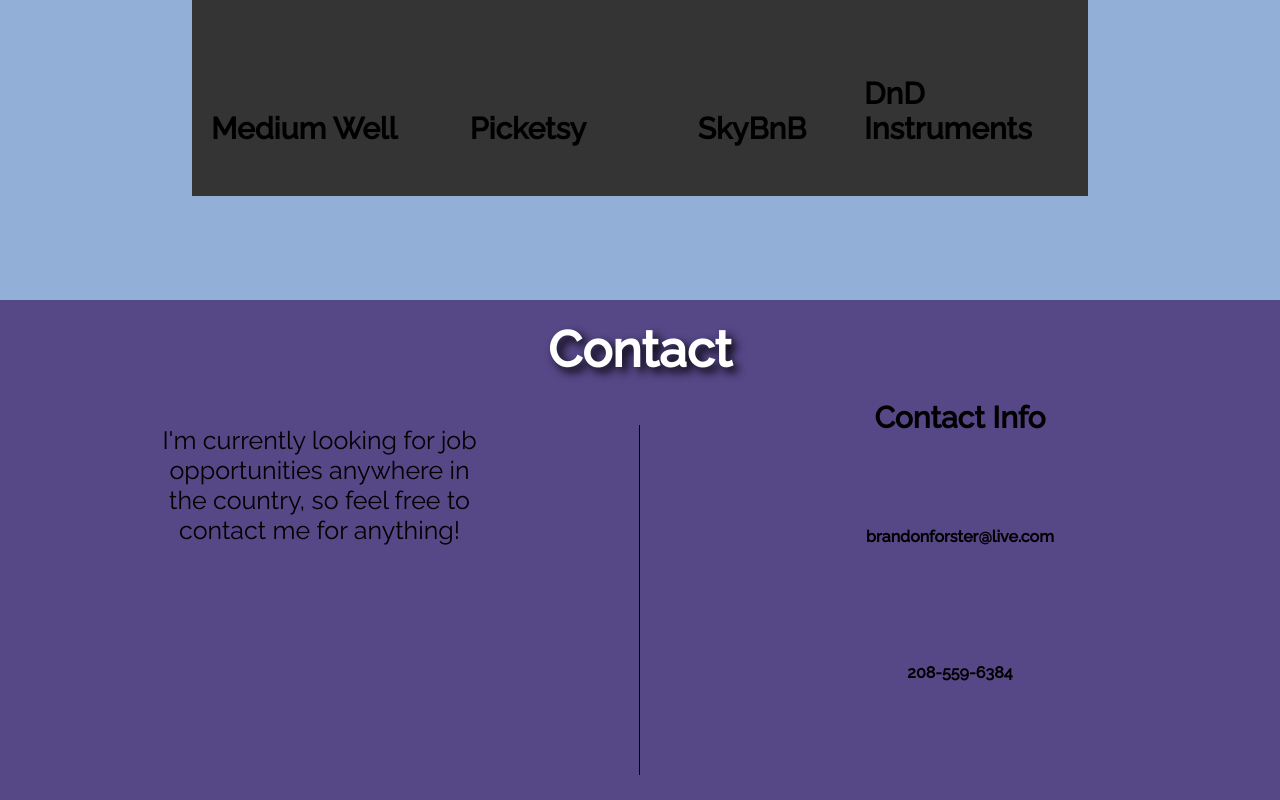
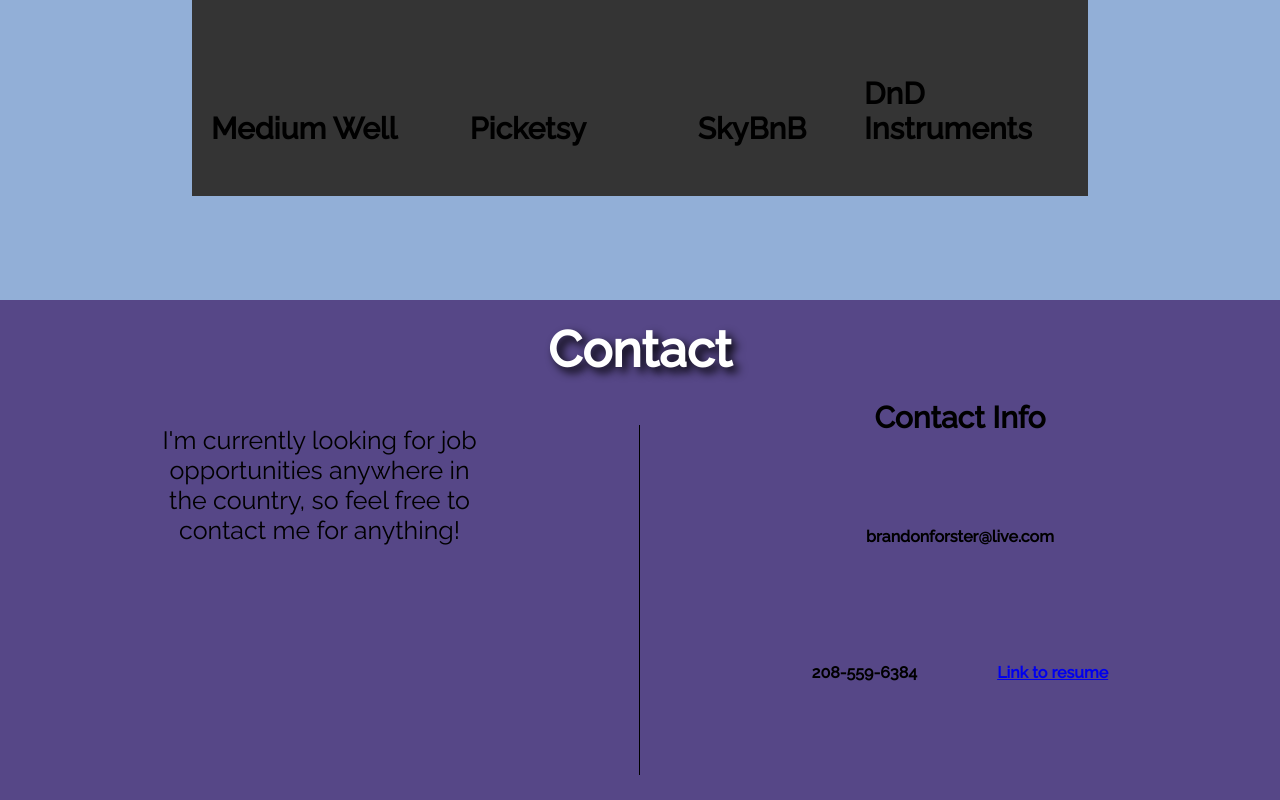
Before and after one commit to brandonforster822/portfolio, a React (Create React App) app: page / in a window 1280 px wide. Shown: the part 2150-2950 px from the top of the page. Built offline with nearby package versions, Linux system fonts and the light colour scheme; grey boxes are pictures that could not be loaded.

Commit message:
resume added

```diff
--- a/src/components/HomePage/HomePage.css
+++ b/src/components/HomePage/HomePage.css
@@ -298,3 +298,14 @@
     font-weight: bold;
     font-family: Raleway;
 }
+.contact__links__container > a{
+    margin-right: 40px;
+    margin-left: 40px;
+    text-align: center;
+    height: 10px;
+    cursor: pointer;
+    margin-top: 0;
+    margin-bottom: 0;
+    font-weight: bold;
+    font-family: Raleway;
+}
--- a/src/components/HomePage/index.js
+++ b/src/components/HomePage/index.js
@@ -112,6 +112,7 @@ const HomePage = () => {
                         <h5>Contact Info</h5>
                         <p>brandonforster@live.com</p>
                         <p>208-559-6384</p>
+                        <a href="https://docs.google.com/document/d/1eu6jVyC8BmLHGzPz0sEX239xjqRoc-SikV8xfyJka28/edit?usp=sharing">Link to resume</a>
                     </div>
             </div>
         </div>
```
